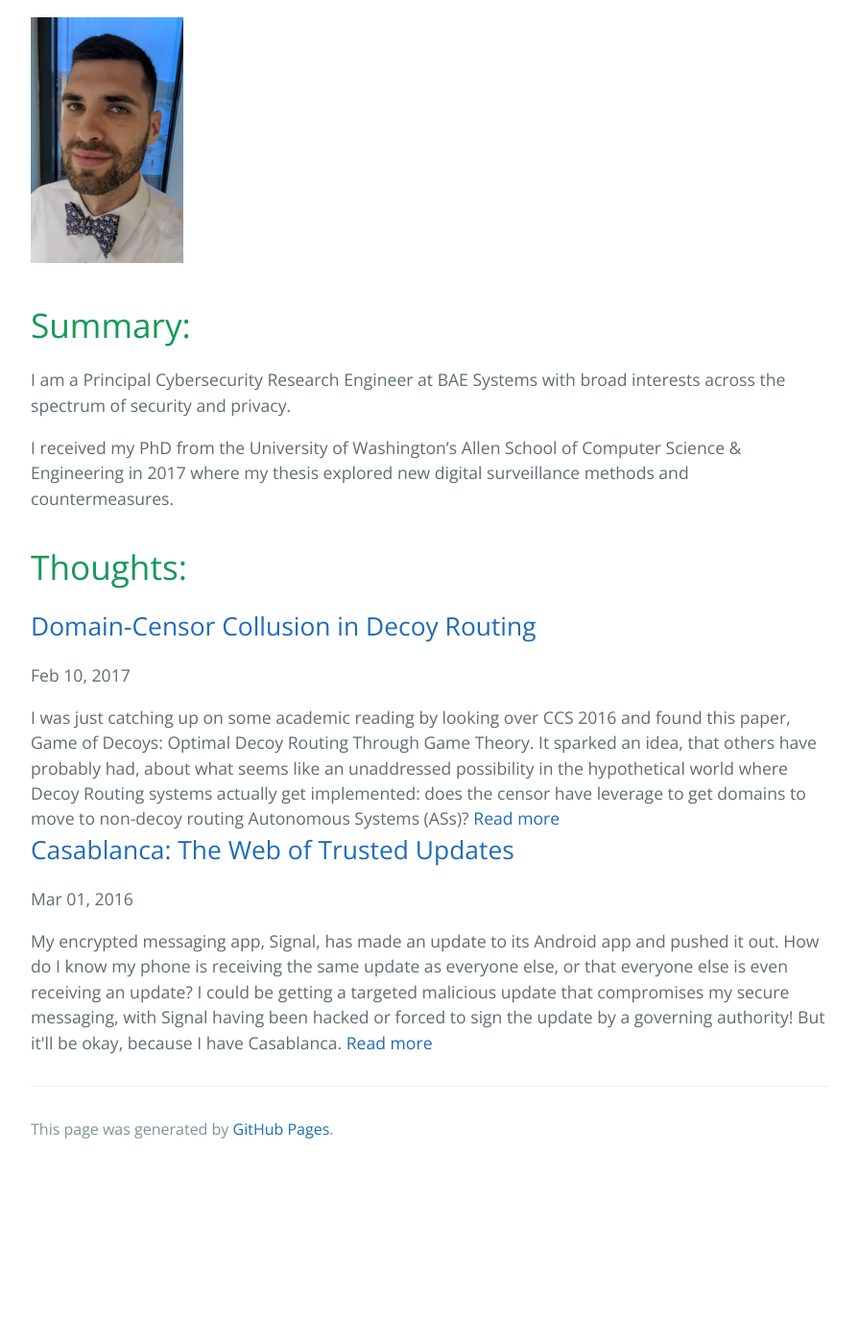
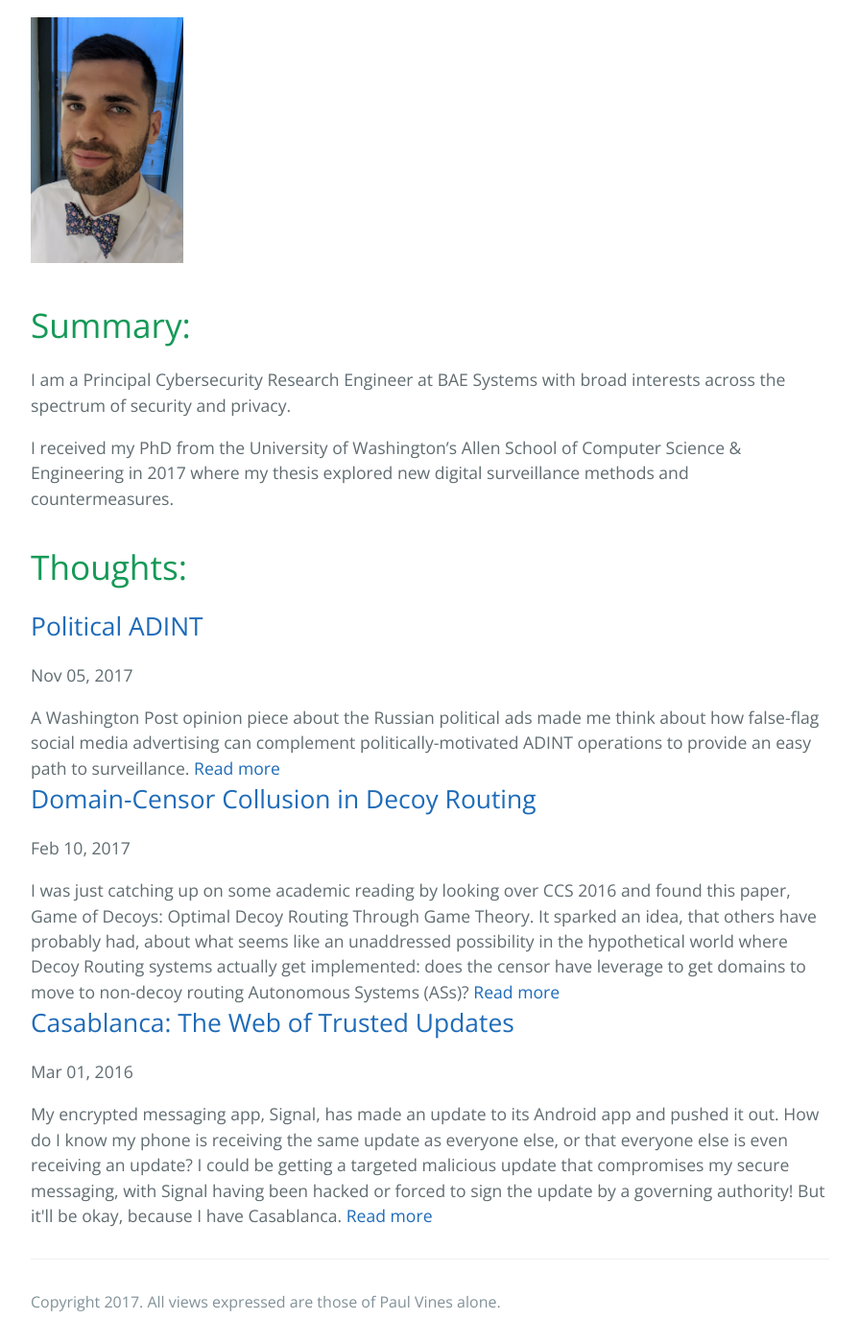
Before and after one commit to plvines/plvines.github.io, a Jekyll site: the page built from index.md, in a window 1280 px wide and 1400 px high, scrolled down 397 px. Shown: the whole window at 96% size, without its empty margins (192-1087 px from the left). Built offline with Jekyll 4.4.1, drawn with Linux system fonts in a browser that asks for light colours; before the commit the page ends 1617 px from its top, so only the background shows below that; part of the change alters nothing that is shown.

Commit message:
Added post about political adint

```diff
--- a/_layouts/default.html
+++ b/_layouts/default.html
@@ -31,7 +31,7 @@
         {% if site.github.is_project_page %}
           <span class="site-footer-owner"><a href="{{ site.github.repository_url }}">{{ site.github.repository_name }}</a> is maintained by <a href="{{ site.github.owner_url }}">{{ site.github.owner_name }}</a>.</span>
         {% endif %}
-        <span class="site-footer-credits">This page was generated by <a href="https://pages.github.com">GitHub Pages</a>.</span>
+        <span class="site-footer-credits">Copyright 2017. All views expressed are those of Paul Vines alone.</a></span>
       </footer>
     </section>
 
--- /dev/null
+++ b/_posts/2017-11-5-political-adint.md
@@ -0,0 +1,23 @@
+---
+layout: post
+title: "Political ADINT"
+long_description: "A Washington Post opinion piece about the Russian political ads made me think about how false-flag social media advertising can complement politically-motivated ADINT operations to provide an easy path to surveillance."
+
+date: 2017-11-5
+---
+In a Washington Post [opinion piece](https://www.washingtonpost.com/outlook/why-russias-facebook-ad-campaign-wasnt-such-a-success/2017/11/03/b8efacca-bffa-11e7-8444-a0d4f04b89eb_story.html) today, Patrick Ruffini discusses the Russian social media ads and how minute they appear compared to the advertising bought by campaigns themselves. However, one particular case caught my eye in the context of ADINT:
+
+> The most successful case appears to be an anti-Trump rally in New York City on Nov. 12, just five days after the election. More than 33,000 people expressed interest in an announcement of the event posted by Russian agents, and thousands ended up attending. The ad spending that we know of to promote the rally was piddling -- $1.93 to serve the post to 188 people. Yet, touching a raw nerve, news of this event spread organically. And no one bothered to dig into the sockpuppet Facebook page behind the announcement.
+
+In the realm of political rallies this may not be particularly large and just represents a lucky case in terms of a tiny budget resulting in 33,000 expressions of interest. However, from an ADINT perspective, that "expression of interest" can be a critical foothold for further tracking and surveillance.
+
+## False-Flag Operations for Finding ADINT Targets
+One of the most difficult parts of successfully conducting ADINT surveillance can be getting a permanent and unique identifier for an individual. If an ADINT operator does not already know precisely _who_ they want to target, then they can begin their operation by using ad-targeting to find the _type_ of people they want to target -- e.g., users of a certain app, visitors of a certain website, or perhaps, those expressing interest in a specific political action event.
+
+However, making the jump from targeting a _type_ of person to targeting specific _individuals_ to say, track their location, requires getting a unique (and ideally permanent) advertising identifier for each person the first ad went to. This can be achieved in a variety of ways, but having people voluntarily click on your ads generally nets the best identifiers. In a mobile or web ad this would get you the mobile advertising ID or cookie. In Facebook, a user sharing or liking your ad for a group makes them immediately retargetable by Facebook.
+
+Using these kinds of social media ads for ADINT makes the idea of false-flag operations a bit more unnerving. Rather than just sowing discord and trying to increase political division, this kind of advertising can also get lists of identifiers for conducting ADINT on. Getting thousands of people to turn out for a political rally to increase division is certainly advantageous in some circumstances, but so is being able to enumerate and track thousands of people that "like" the idea of such an event. It is probably also a lot easier to get people to click a button than show up to a rally.
+
+The exact information you can acquire using ADINT after getting these identifiers varies: you can read more about the potential surveillance we discovered in the paper on [Exploring ADINT](http://adint.cs.washington.edu/ADINT.pdf).
+
+In conclusion, social media ads for causes you oppose seems like a good way to acquire targeting identifiers for the rest of an ADINT operation to surveil those targets. Something to consider the next time you share or like a post: you are letting the often-obscure source of that post use ADINT on you if they want.
```
